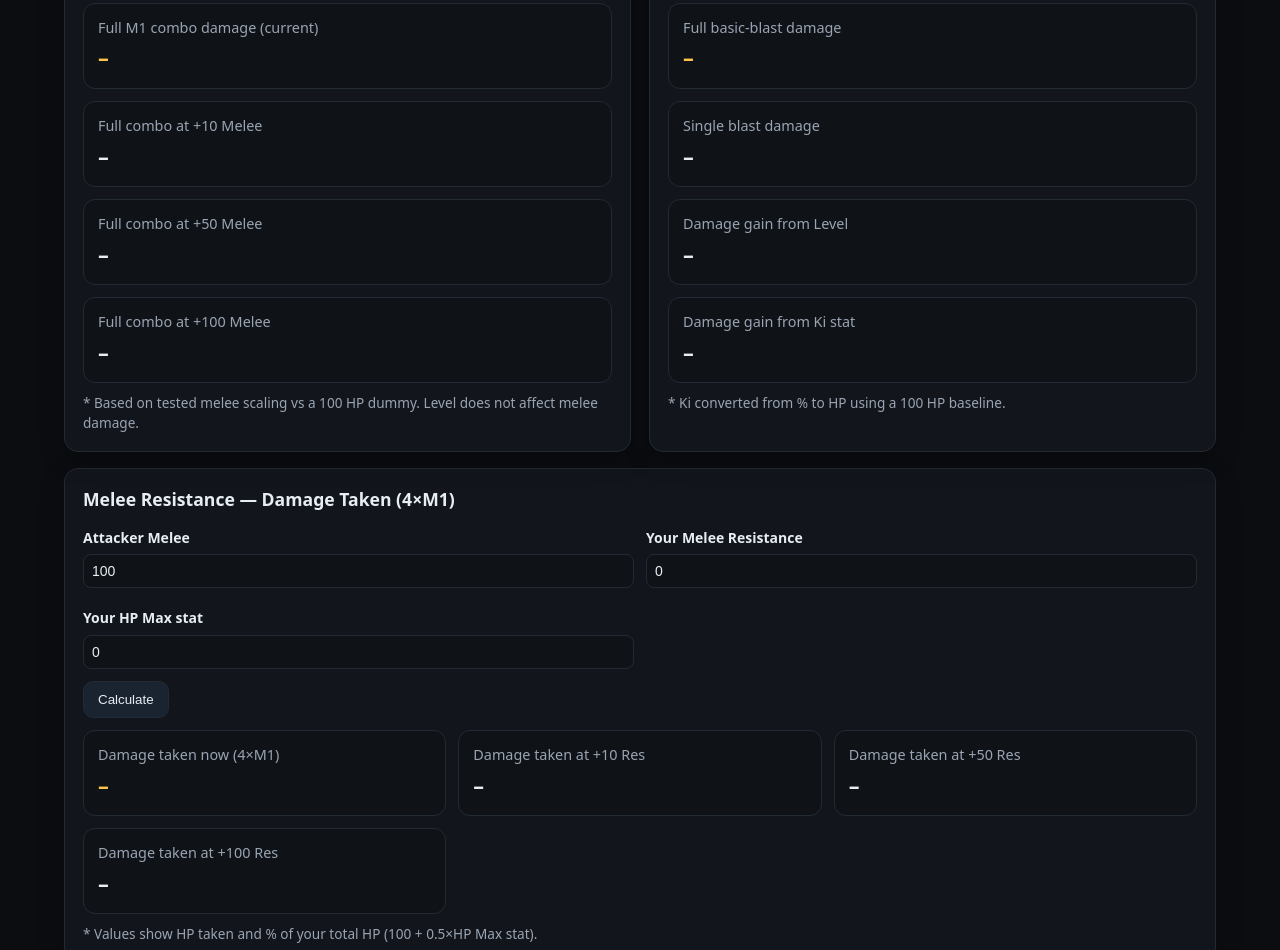
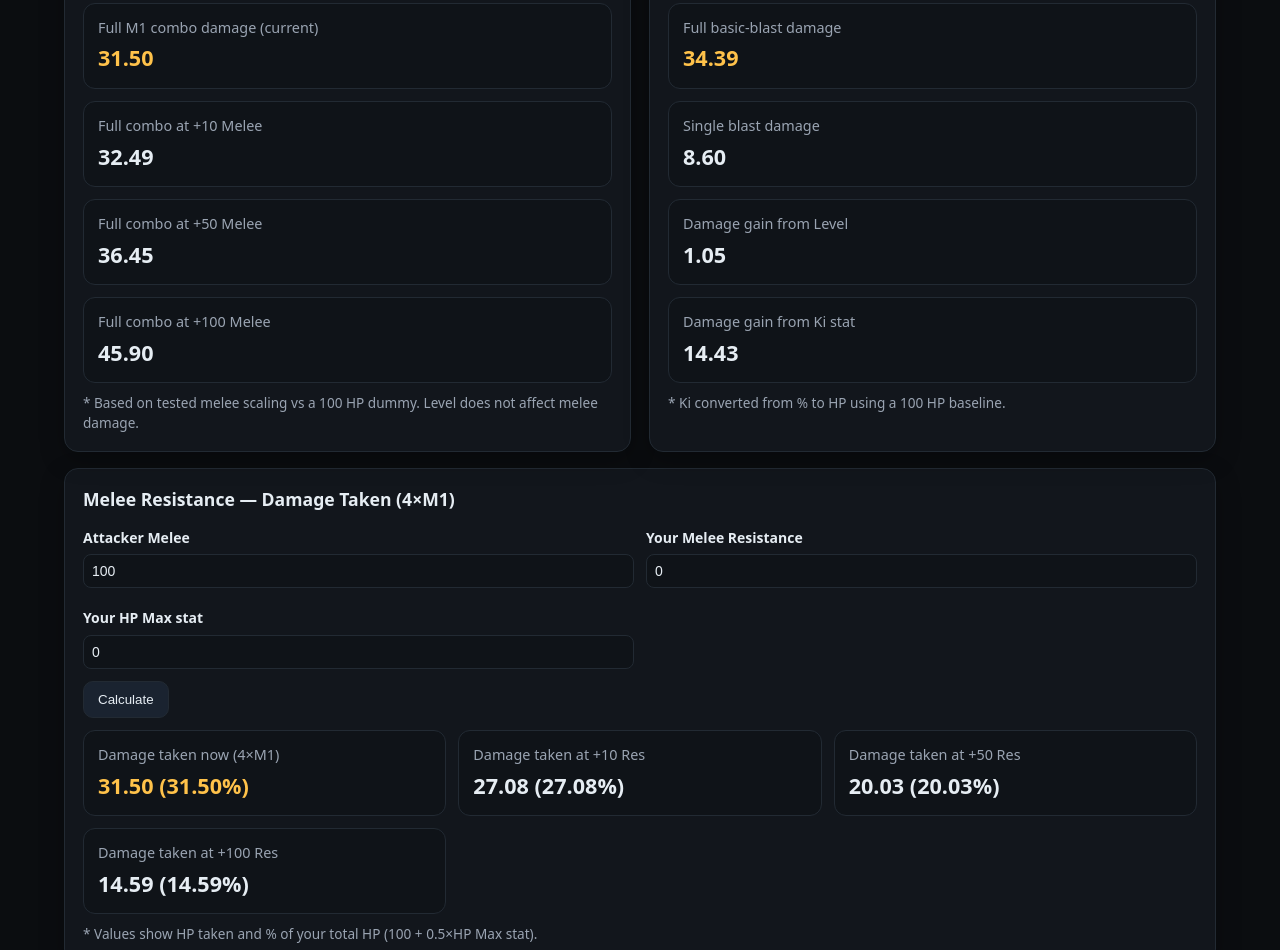
Before and after one commit to CrYm1/FinalStandRemasteredCalculator, a plain HTML site: page index.html in a window 1280 px wide. Shown: the part 494-1444 px from the top of the page. Drawn offline with Linux system fonts and the light colour scheme.

Commit message:
Update index.html

```diff
--- a/index.html
+++ b/index.html
@@ -434,3 +434,127 @@ function multMelee(R){
   // fallback (should never hit)
   return MULT[MULT.length - 1];
 }
+
+  function multKi(R){
+    const x = Math.max(0, R);
+    return 1 / (1 + 0.0008*x + 0.00004*x*x);
+  }
+
+  const maxHP = H => 100 + 0.5*Math.max(0, H);
+
+  const fmt    = x => Number.isFinite(x) ? (Math.round(x*100)/100).toFixed(2) : '–';
+  const fmtPct = x => Number.isFinite(x) ? (Math.round(x*100)/100).toFixed(2)+'%' : '–';
+  function fmtHPpct(dmgHP, hpMax){
+    if (!Number.isFinite(dmgHP) || !Number.isFinite(hpMax) || hpMax <= 0) return '–';
+    const hp  = (Math.round(dmgHP*100)/100).toFixed(2);
+    const pct = (Math.round((dmgHP/hpMax*100)*100)/100).toFixed(2);
+    return `${hp} (${pct}%)`;
+  }
+
+  // =================== MELEE CALCULATOR ===================
+  function calcMelee(){
+    const melee = +document.getElementById('melee').value || 0;
+
+    const baseCombo = meleeComboHP(melee);
+    const combo10   = meleeComboHP(melee + 10);
+    const combo50   = meleeComboHP(melee + 50);
+    const combo100  = meleeComboHP(melee + 100);
+
+    document.getElementById('m_total').textContent   = fmt(baseCombo);
+    document.getElementById('m_plus10').textContent  = fmt(combo10);
+    document.getElementById('m_plus50').textContent  = fmt(combo50);
+    document.getElementById('m_plus100').textContent = fmt(combo100);
+  }
+
+  // =================== KI CALCULATOR ===================
+  function calcKi(){
+    const ki    = +document.getElementById('ki').value || 0;
+    const level = +document.getElementById('levelK').value || 0;
+
+    const comboHP = kiComboHP(level, ki);
+    const perHit  = comboHP / 4;
+    const fromLevel = pctToHP(SCALE * (K_LVL*Math.max(0,level)));
+    const fromKi    = pctToHP(SCALE * (K_COEF*Math.pow(Math.max(0,ki), K_EXP)));
+
+    document.getElementById('k_total').textContent = fmt(comboHP);
+    document.getElementById('k_hit').textContent   = fmt(perHit);
+    document.getElementById('k_lvl').textContent   = fmt(fromLevel);
+    document.getElementById('k_ki').textContent    = fmt(fromKi);
+  }
+
+  document.getElementById('calcMelee').addEventListener('click', calcMelee);
+  document.getElementById('calcKi').addEventListener('click', calcKi);
+
+  // =================== MELEE RESISTANCE TAB ===================
+  function calcRes(){
+    const attMelee = +document.getElementById('r_attMelee').value || 0;
+    const baseRes  = +document.getElementById('r_res').value || 0;
+    const hpStat   = +document.getElementById('r_hp').value || 0;
+
+    const hpMax = maxHP(hpStat);
+    const baseCombo = meleeComboHP(attMelee);  // raw HP vs 100 HP dummy
+
+    const dNow   = baseCombo * multMelee(baseRes);
+    const d10    = baseCombo * multMelee(baseRes + 10);
+    const d50    = baseCombo * multMelee(baseRes + 50);
+    const d100   = baseCombo * multMelee(baseRes + 100);
+
+    document.getElementById('r_now').textContent  = fmtHPpct(dNow, hpMax);
+    document.getElementById('r_10').textContent   = fmtHPpct(d10, hpMax);
+    document.getElementById('r_50').textContent   = fmtHPpct(d50, hpMax);
+    document.getElementById('r_100').textContent  = fmtHPpct(d100, hpMax);
+  }
+  document.getElementById('calcRes').addEventListener('click', calcRes);
+
+  // =================== BATTLE SIMULATOR ===================
+  function predictMelee(att, def){
+    const comboHP = meleeComboHP(att.melee);      // raw HP damage from attacker
+    const mult    = multMelee(def.resM);
+    const dmgHP   = comboHP * mult;
+    return 100 * dmgHP / maxHP(def.hp);           // % of defender's real HP
+  }
+
+  function predictKi(att, def){
+    const effLvl = att.lvl * CAL.KI_LEVEL_FACTOR;
+    const comboHP = kiComboHP(effLvl, att.ki);
+    const mult    = multKi(def.resK);
+    const dmgHP   = comboHP * mult;
+    const pct     = 100 * dmgHP / maxHP(def.hp);
+    return pct * CAL.KI_PCT_SCALE;
+  }
+
+  function readChar(prefix){
+    return {
+      lvl:  +document.getElementById(prefix+'_lvl').value || 0,
+      hp:   +document.getElementById(prefix+'_hp').value || 0,
+      melee:+document.getElementById(prefix+'_melee').value || 0,
+      ki:   +document.getElementById(prefix+'_ki').value || 0,
+      resM: +document.getElementById(prefix+'_resM').value || 0,
+      resK: +document.getElementById(prefix+'_resK').value || 0,
+    };
+  }
+
+  function runSim(){
+    const A = readChar('A');
+    const B = readChar('B');
+
+    const ABm = predictMelee(A,B);
+    const ABk = predictKi(A,B);
+    const BAm = predictMelee(B,A);
+    const BAk = predictKi(B,A);
+
+    document.getElementById('AB_melee').textContent = fmtPct(ABm);
+    document.getElementById('AB_ki').textContent    = fmtPct(ABk);
+    document.getElementById('BA_melee').textContent = fmtPct(BAm);
+    document.getElementById('BA_ki').textContent    = fmtPct(BAk);
+  }
+  document.getElementById('simRun').addEventListener('click', runSim);
+
+  // =================== INIT ===================
+  calcMelee();
+  calcKi();
+  calcRes();
+  runSim();
+</script>
+</body>
+</html>
```
